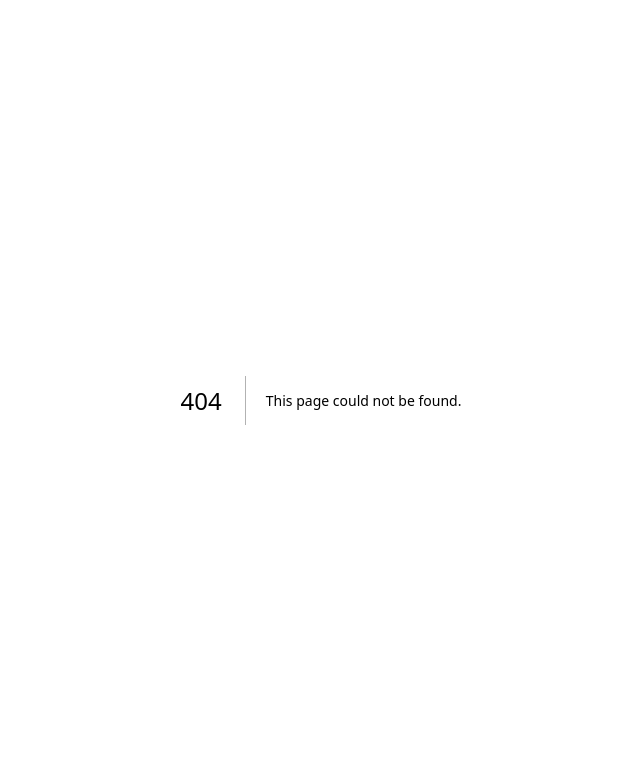
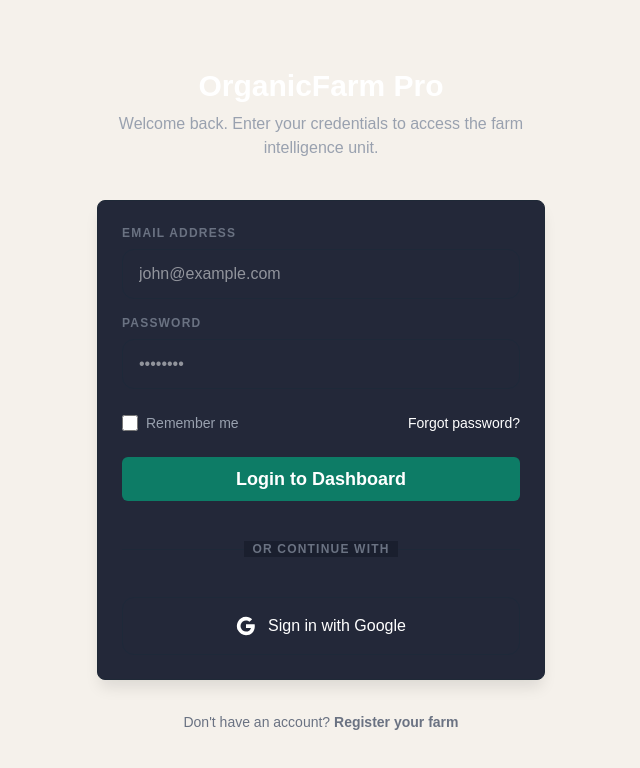
Before and after one commit to roushandelhi6/Organic_Farm, a Next.js app: page /login in a window 1280 px wide. Before the commit this address had no page. Shown: the top 768 px of the page, without its empty margins (319-959 px from the left). Built offline with nearby package versions, Linux system fonts and the light colour scheme.

Commit message:
fix: implement missing login page to resolve 404

```diff
--- /dev/null
+++ b/src/app/login/page.tsx
@@ -0,0 +1,67 @@
+'use client';
+
+import { useState } from 'react';
+import Link from 'next/link';
+
+export default function Login() {
+    const [loading, setLoading] = useState(false);
+
+    return (
+        <div className="min-h-screen bg-bg-dark text-white flex items-center justify-center p-6">
+            <div className="max-w-md w-full">
+                <div className="text-center mb-10">
+                    <div className="text-3xl font-bold text-primary mb-2">OrganicFarm Pro</div>
+                    <p className="text-gray-400">Welcome back. Enter your credentials to access the farm intelligence unit.</p>
+                </div>
+
+                <div className="card border-primary/20 bg-gray-900/50 backdrop-blur-xl p-8 space-y-6">
+                    <div className="space-y-4">
+                        <div>
+                            <label className="text-xs font-bold text-gray-500 uppercase tracking-widest mb-2 block">Email Address</label>
+                            <input type="email" className="w-full bg-bg-dark border border-gray-800 rounded-xl px-4 py-3 focus:border-primary outline-none transition-all" placeholder="john@example.com" />
+                        </div>
+                        <div>
+                            <label className="text-xs font-bold text-gray-500 uppercase tracking-widest mb-2 block">Password</label>
+                            <input type="password" className="w-full bg-bg-dark border border-gray-800 rounded-xl px-4 py-3 focus:border-primary outline-none transition-all" placeholder="••••••••" />
+                        </div>
+                    </div>
+
+                    <div className="flex items-center justify-between text-sm">
+                        <label className="flex items-center gap-2 cursor-pointer">
+                            <input type="checkbox" className="w-4 h-4 rounded border-gray-800 bg-bg-dark text-primary" />
+                            <span className="text-gray-400">Remember me</span>
+                        </label>
+                        <a href="#" className="text-primary font-medium hover:underline">Forgot password?</a>
+                    </div>
+
+                    <Link href="/dashboard" className="block w-full btn-primary py-4 rounded-xl text-lg text-center font-bold">
+                        Login to Dashboard
+                    </Link>
+
+                    <div className="relative py-4">
+                        <div className="absolute inset-0 flex items-center">
+                            <div className="w-full border-t border-gray-800"></div>
+                        </div>
+                        <div className="relative flex justify-center text-xs uppercase">
+                            <span className="bg-[#1A1F2E] px-2 text-gray-500 font-bold tracking-widest">Or continue with</span>
+                        </div>
+                    </div>
+
+                    <button className="w-full py-4 border border-gray-800 rounded-xl flex items-center justify-center gap-3 hover:bg-gray-800 transition-all font-medium">
+                        <svg className="w-5 h-5" viewBox="0 0 24 24">
+                            <path fill="currentColor" d="M22.56 12.25c0-.78-.07-1.53-.2-2.25H12v4.26h5.92c-.26 1.37-1.04 2.53-2.21 3.31v2.77h3.57c2.08-1.92 3.28-4.74 3.28-8.09z" />
+                            <path fill="currentColor" d="M12 23c2.97 0 5.46-.98 7.28-2.66l-3.57-2.77c-.98.66-2.23 1.06-3.71 1.06-2.86 0-5.29-1.93-6.16-4.53H2.18v2.84C3.99 20.53 7.7 23 12 23z" />
+                            <path fill="currentColor" d="M5.84 14.09c-.22-.66-.35-1.36-.35-2.09s.13-1.43.35-2.09V7.07H2.18C1.43 8.55 1 10.22 1 12s.43 3.45 1.18 4.93l3.66-2.84z" />
+                            <path fill="currentColor" d="M12 5.38c1.62 0 3.06.56 4.21 1.66l3.15-3.15C17.45 2.09 14.97 1 12 1 7.7 1 3.99 3.47 2.18 7.07l3.66 2.84c.87-2.6 3.3-4.53 6.16-4.53z" />
+                        </svg>
+                        Sign in with Google
+                    </button>
+                </div>
+
+                <div className="mt-8 text-center text-sm text-gray-500">
+                    Don't have an account? <Link href="/register" className="text-primary font-bold">Register your farm</Link>
+                </div>
+            </div>
+        </div>
+    );
+}
```
